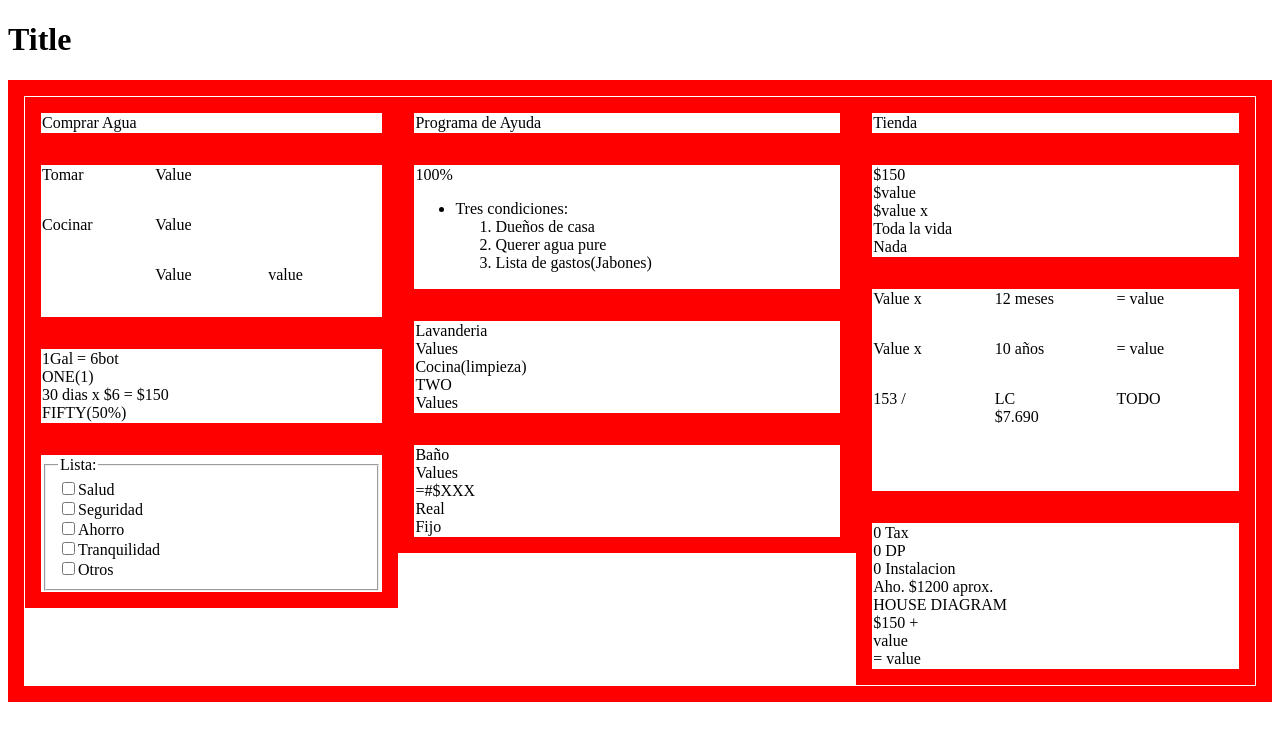
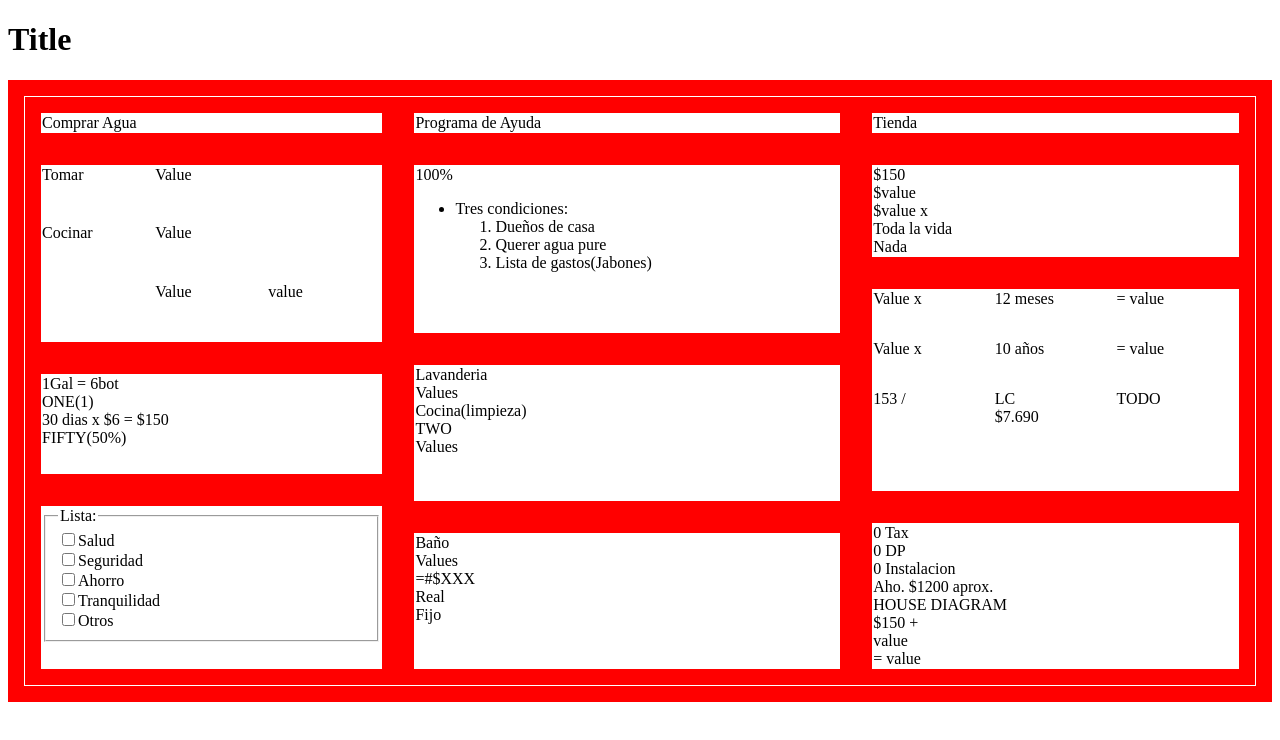
Before and after one commit to albergvasili/aquacola, a React (Create React App) app: page / in a window 1280 px wide. Shown: the top 740 px of the page. Built offline with nearby package versions, Linux system fonts and the light colour scheme.

Commit message:
Fill spaces in main flexbox container
-Add class 'flex-item' to the childs of each option
-Fix indentation in .css file

```diff
--- a/src/App.js
+++ b/src/App.js
@@ -20,7 +20,7 @@ const ThirdHeader = () => {
 
 const TopLeft = () => {
   return (
-    <div className='three-by-three test'>
+    <div className='three-by-three test flex-item'>
       <div className='two'>Tomar</div>
       <div className='three'>Cocinar</div>
       <div className='five variable'>Value</div>
@@ -33,7 +33,7 @@ const TopLeft = () => {
 
 const CenterLeft = () => {
   return(
-    <div className='test' >
+    <div className='test flex-item' >
       <div className='four'> 1Gal = 6bot</div>
       <div className='forty-one'>ONE(1)</div>
       <div className='nine'> 30 dias x $6 = $150</div>
@@ -44,7 +44,7 @@ const CenterLeft = () => {
 
 const BottomLeft = () => {
   return(
-    <div className='test' >
+    <div className='test flex-item' >
       <fieldset className='flex-column thirteen'>
         <legend>Lista:</legend>
           <label>
@@ -74,7 +74,7 @@ const BottomLeft = () => {
 
 const TopCenter = () => {
   return (
-    <div className='test'>
+    <div className='test flex-item'>
       <div className='fifteen'>100%</div>
       <ul>
         <li className='sixteen'>
@@ -92,7 +92,7 @@ const TopCenter = () => {
 
 const CenterCenter = () => {
   return (
-    <div className='test'>
+    <div className='test flex-item'>
       <div className='twenty'>Lavanderia</div>
       <div className='twentythree'>Values</div>
       <div className='twentyone'>Cocina(limpieza)</div>
@@ -104,7 +104,7 @@ const CenterCenter = () => {
 
 const BottomCenter = () => {
   return (
-    <div className='test'>
+    <div className='test flex-item'>
       <div className='twentytwo'>Baño</div>
       <div className='twentyfive'>Values</div>
       <div className='twentysix'>=#$XXX</div>
@@ -116,7 +116,7 @@ const BottomCenter = () => {
 
 const TopRight = () => {
   return (
-    <div className='test'>
+    <div className='test flex-item'>
       <div className='thirty'>$150</div>
       <div className='thirtyone'>$value</div>
       <div className='thirtyone'>$value x</div>
@@ -128,7 +128,7 @@ const TopRight = () => {
 
 const CenterRight = () => {
   return (
-    <div className='test three-by-three'>
+    <div className='test three-by-three flex-item'>
       <div className='thirtyfive'>Value x </div>
       <div className='thirtysix'>12 meses </div>
       <div className='thirtyseven'>= value </div>
@@ -149,7 +149,7 @@ const CenterRight = () => {
 
 const BottomRight = () => {
   return (
-    <div className='test'>
+    <div className='test flex-item'>
       <div className='fiftysix'>0 Tax</div>
       <div className='fiftyseven'>0 DP</div>
       <div className='fiftyeight'>0 Instalacion</div>
```
Also changed, not shown: src/App.css (+4 -4 lines).
